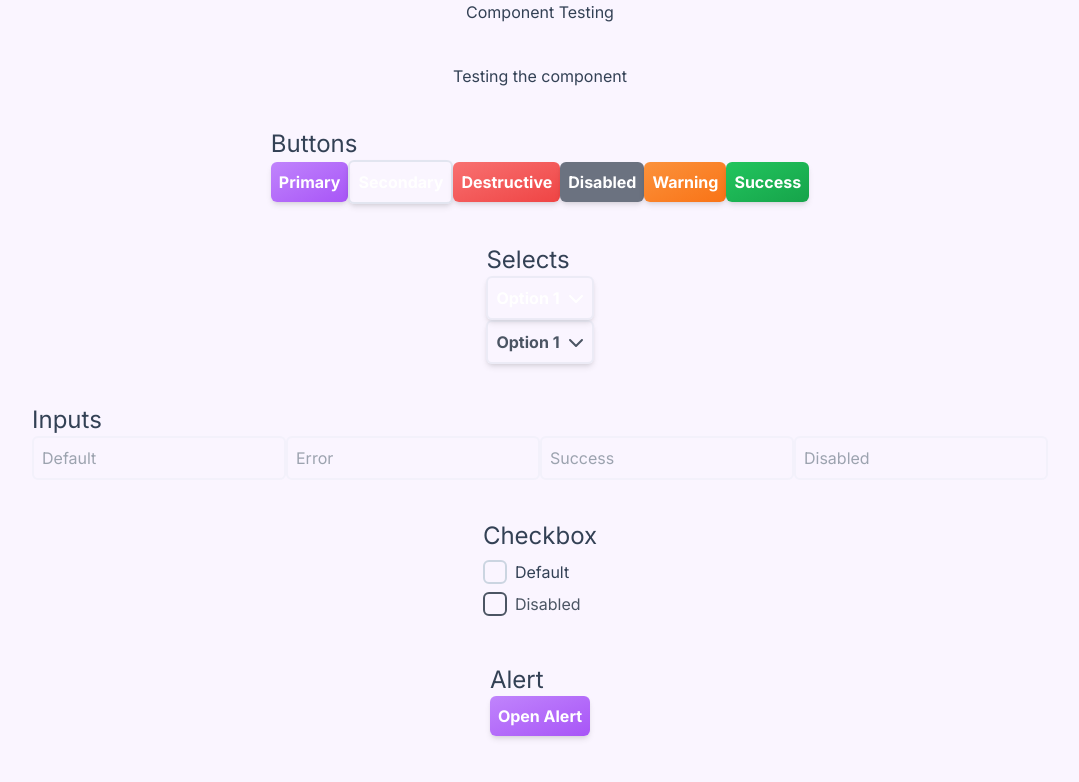
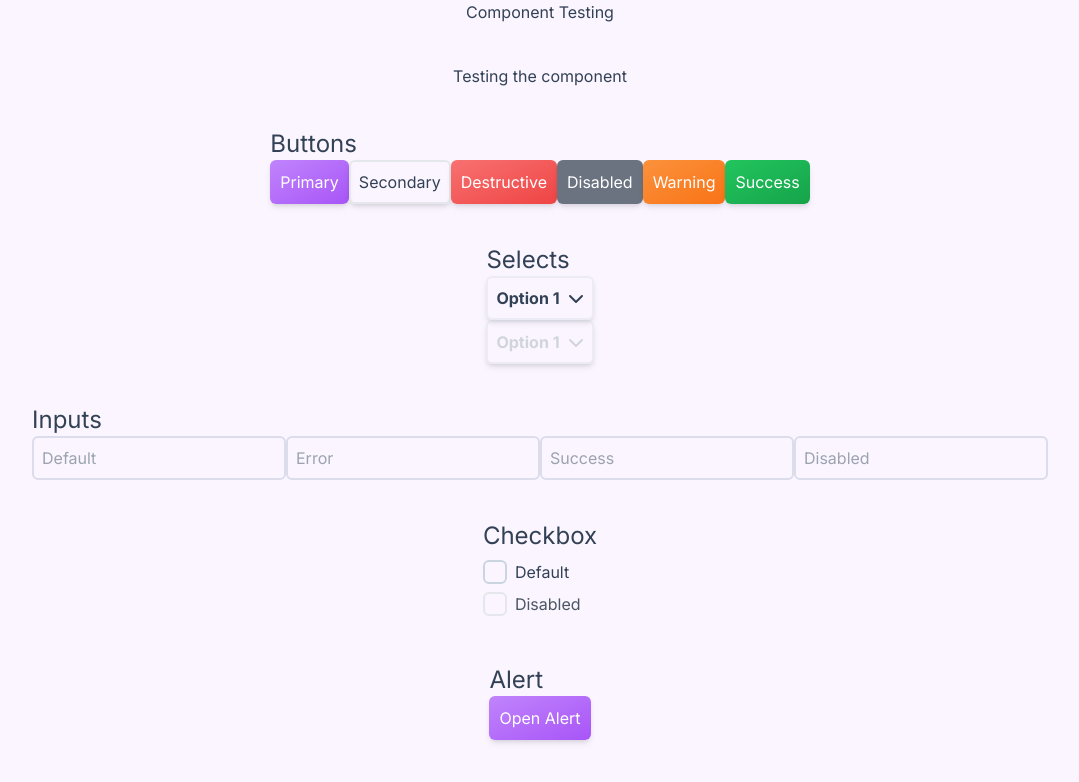
Before and after one commit to Asterki/compass, a Next.js app: page /dev in a window 1280 px wide. Shown: the top 782 px of the page, without its empty margins (100-1179 px from the left). Built offline with nearby package versions, Linux system fonts and the light colour scheme.

Commit message:
Feat: Made light mode components

```diff
--- a/src/components/button.tsx
+++ b/src/components/button.tsx
@@ -5,27 +5,28 @@ interface ButtonProps extends React.ButtonHTMLAttributes<HTMLButtonElement> {
 }
 
 const Button: React.FC<ButtonProps> = ({ variant, children, ...props }) => {
-    const baseStyle = "rounded-md font-bold text-white shadow-md transition-all hover:scale-105 p-2 ";
+    const baseStyle = "rounded-md shadow-md transition-all hover:scale-105 p-2 outline-none focus:outline-none";
     let variantStyle = "";
 
     switch (variant) {
         case "primary":
-            variantStyle = "bg-gradient-to-br from-purple-400 to-purple-500  p-2";
+            variantStyle = "bg-gradient-to-br from-purple-400 to-purple-500 p-[10px] text-white";
             break;
         case "secondary":
-            variantStyle = "border-2 border-slate-300/50 hover:bg-slate-300 hover:text-slate-700";
+            variantStyle =
+                "border-2 text-slate-700 hover:bg-slate-700 hover:border-slate-700 hover:text-purple-50 dark:text-white dark:hover:bg-slate-200 dark:hover:text-slate-900";
             break;
         case "destructive":
-            variantStyle = "bg-gradient-to-br from-red-400 to-red-500  p-2";
+            variantStyle = "bg-gradient-to-br from-red-400 to-red-500 p-[10px] text-white";
             break;
         case "disabled":
-            variantStyle = "bg-gray-500 text-gray-300 p-2 cursor-not-allowed";
+            variantStyle = "bg-gray-500 text-gray-300 p-[10px] cursor-not-allowed text-white";
             break;
         case "warning":
-            variantStyle = "bg-gradient-to-br from-orange-400 to-orange-500 p-2";
+            variantStyle = "bg-gradient-to-br from-orange-400 to-orange-500 p-[10px] text-white";
             break;
         case "success":
-            variantStyle = "bg-gradient-to-br from-green-500 to-green-600 p-2";
+            variantStyle = "bg-gradient-to-br from-green-500 to-green-600 p-[10px] text-white";
             break;
     }
 
--- a/src/components/checkbox.tsx
+++ b/src/components/checkbox.tsx
@@ -35,7 +35,7 @@ const CheckboxComponent: React.FC<CheckboxProps> = ({
                 "cursor-pointer border-slate-300 group-hover:border-purple-400 data-[state=checked]:bg-purple-400 data-[state=checked]:border-purple-400";
             break;
         case "disabled":
-            variantCheckboxStyle = "border-gray-600 text-gray-600 cursor-not-allowed";
+            variantCheckboxStyle = "dark:border-gray-600 dark:text-gray-600 cursor-not-allowed";
             break;
     }
 
--- a/src/components/input.tsx
+++ b/src/components/input.tsx
@@ -7,7 +7,7 @@ interface InputProps extends React.InputHTMLAttributes<HTMLInputElement> {
 
 const Input: React.FC<InputProps> = ({ variant = "default", children, ...props }) => {
     let variantStyle = "";
-    const baseStyle = "rounded-md border-2 bg-transparent p-2 outline-none transition-all border-slate-200/30 ";
+    const baseStyle = "rounded-md border-2 bg-transparent p-2 outline-none transition-all dark:border-slate-200/30 border-slate-400/30";
 
     switch (variant) {
         case "default":
--- a/src/components/layout/navbar.tsx
+++ b/src/components/layout/navbar.tsx
@@ -57,7 +57,7 @@ const NavbarComponent: NextPage<NavbarProps> = (props) => {
         );
 
     return (
-        <header className="flex w-full items-center justify-between border-b-2 border-b-slate-200 p-2 px-2 lg:px-24">
+        <header className="flex w-full items-center justify-between border-b-2 border-b-slate-200/20 p-2 px-2 shadow-md lg:px-24">
             <div className="flex w-full items-center justify-between gap-2 lg:w-auto lg:justify-start lg:gap-10">
                 <div>
                     <h1 className="text-lg font-bold lg:text-2xl">Class Compass</h1>
--- a/src/components/select.tsx
+++ b/src/components/select.tsx
@@ -13,16 +13,16 @@ interface SelectProps extends React.SelectHTMLAttributes<HTMLSelectElement> {
 
 const SelectComponent: React.FC<SelectProps> = ({ variant = "default", ...props }) => {
     const baseSelectStyle =
-        "bg-transparent border-2 border-slate-300/30 rounded-md font-bold text-white shadow-md transition-all p-2 outline-none flex items-center justify-between gap-2";
+        "bg-transparent border-2 border-slate-300/30 rounded-md font-bold dark:text-white shadow-md transition-all p-2 outline-none flex items-center justify-between gap-2";
     let variantSelectStyle = "";
 
     switch (variant) {
         case "default":
-            variantSelectStyle = "hover:border-slate-300 focus:border-purple-500";
+            variantSelectStyle = "dark:hover:border-slate-300 focus:border-purple-500 text-slate-700";
 
             break;
         case "disabled":
-            variantSelectStyle = "!text-gray-600 cursor-not-allowed";
+            variantSelectStyle = "dark:text-gray-600 text-gray-300 cursor-not-allowed";
             break;
     }
 
@@ -34,7 +34,7 @@ const SelectComponent: React.FC<SelectProps> = ({ variant = "default", ...props
                 <Select.Value />
                 <FontAwesomeIcon icon={faChevronDown} className="transition-all group-data-[state=open]:rotate-180" />
             </Select.Trigger>
-            <Select.Content className="animate-[slideUpAndFade_0.1s_ease-in-out] rounded-md bg-slate-300 p-2 text-slate-700 will-change-[opacity,transform]">
+            <Select.Content className="shadow-lg animate-[slideUpAndFade_0.1s_ease-in-out] rounded-md bg-slate-300 p-2 text-slate-700 will-change-[opacity,transform]">
                 {props.options.map((option) => (
                     <Select.Item
                         key={option.value}
```
